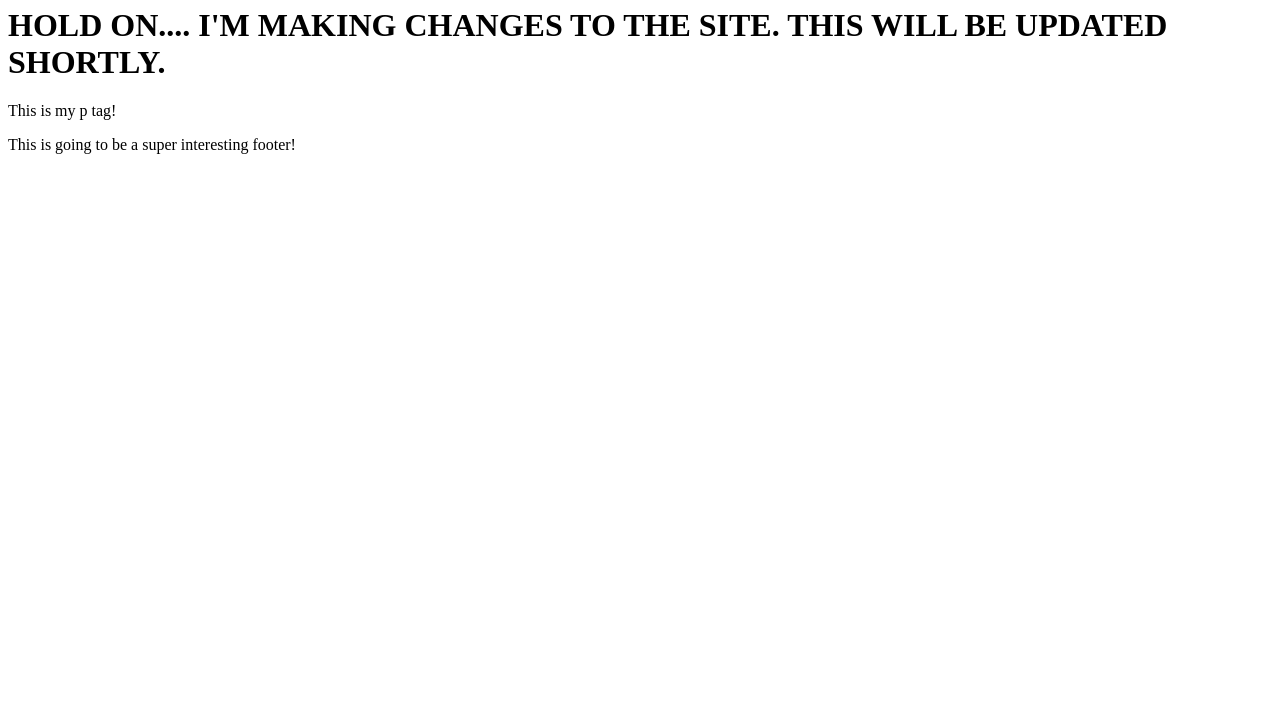
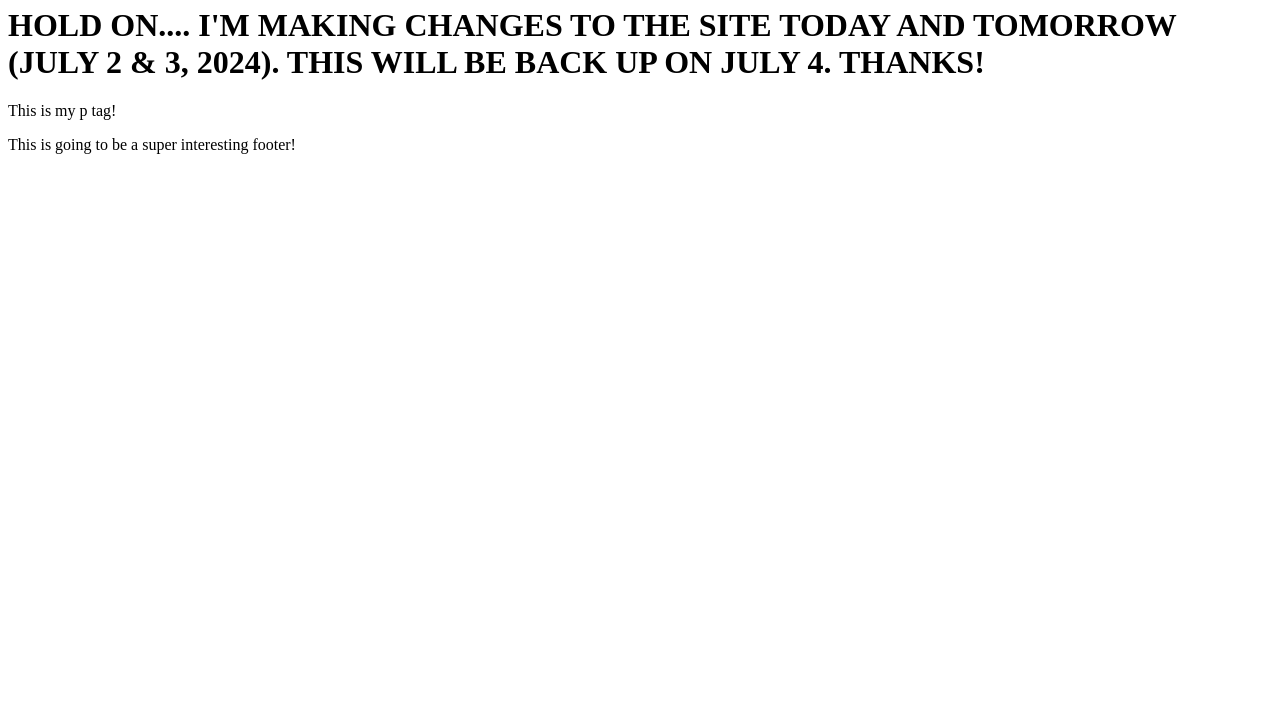
Before and after one commit to Chris-Colby/Chris-Colby.github.io, a plain HTML site: page index.html in a window 1280 px wide. Shown: the part 73-800 px from the top of the page. Drawn offline with Linux system fonts and the light colour scheme.

Commit message:
Update index.html
Huge website update notice - July 2 & 3

```diff
--- a/index.html
+++ b/index.html
@@ -7,7 +7,7 @@
     <body>
         <main>
             <h1> Hello World</h1>
-            <h1>HOLD ON.... I'M MAKING CHANGES TO THE SITE. THIS WILL BE UPDATED SHORTLY.</h1>
+            <h1>HOLD ON.... I'M MAKING CHANGES TO THE SITE TODAY AND TOMORROW (JULY 2 & 3, 2024). THIS WILL BE BACK UP ON JULY 4. THANKS!</h1>
             <p>This is my p tag!</p>
         </main>
         <footer>
```
